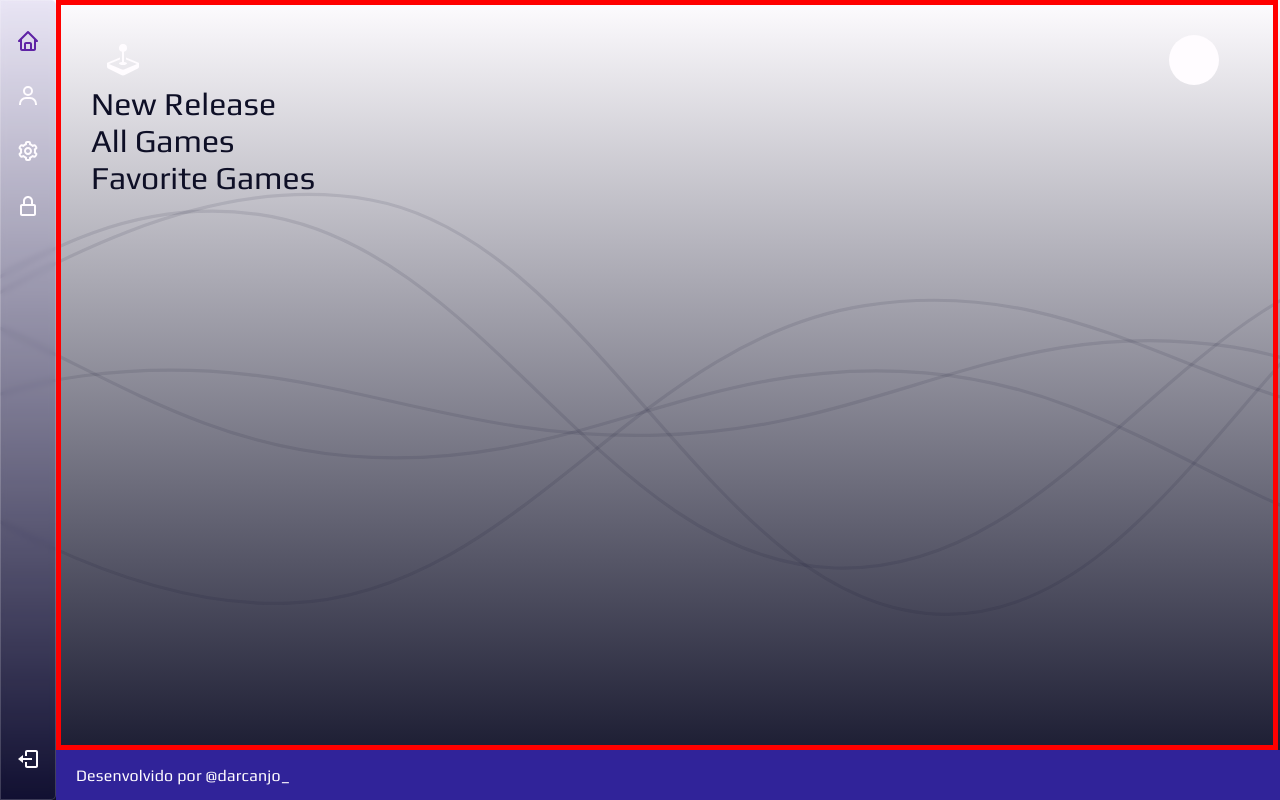
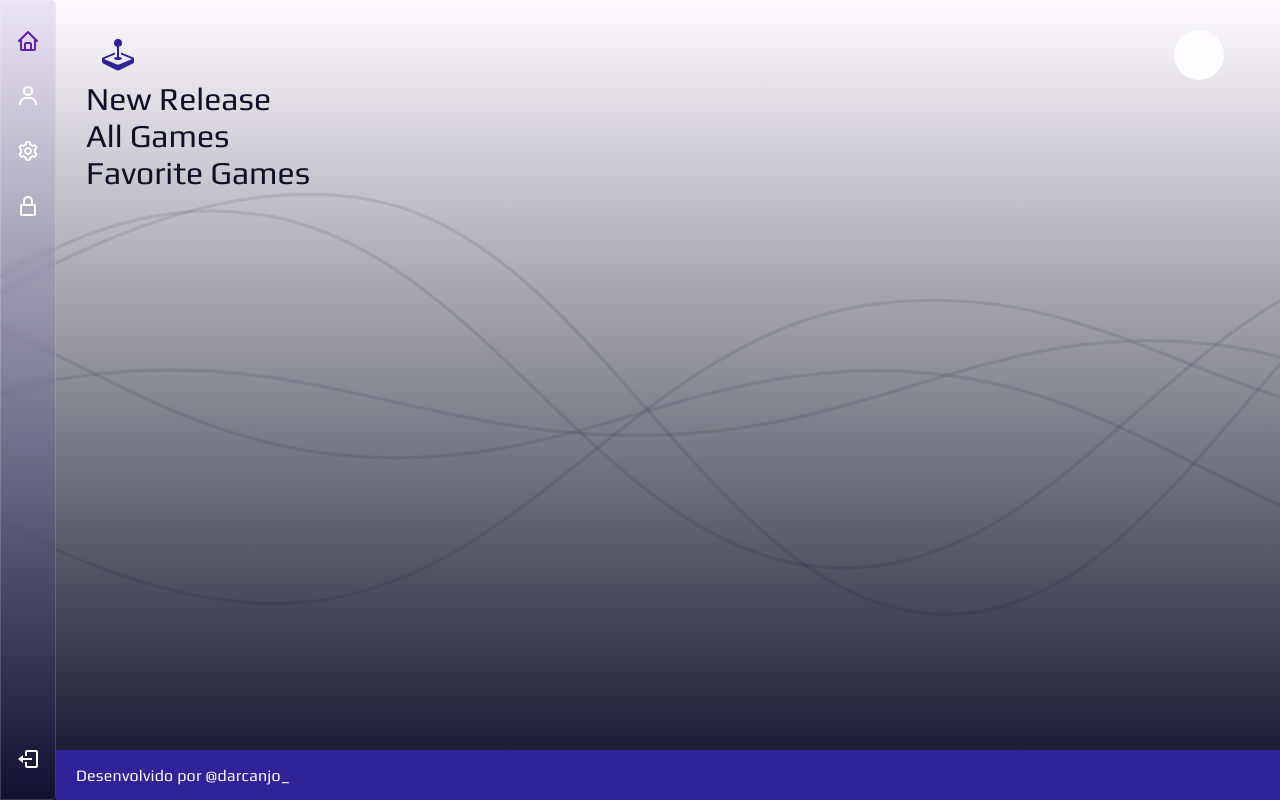
Before and after one commit to darcanj0/steam-project-react, a React (Vite) app: page / in a window 1280 px wide. Built offline with nearby package versions, Linux system fonts and the light colour scheme.

Commit message:
add light/dark mode boolean through components

```diff
--- a/src/components/ContentBox/index.tsx
+++ b/src/components/ContentBox/index.tsx
@@ -1,11 +1,16 @@
 import { LogoForContentBox } from "../Logo/styles";
 import * as S from "./styles";
 
-const ContentBox = (props: any) => {
+interface ContentBoxProps {
+  inLightMode?: boolean;
+  children: any;
+}
+
+const ContentBox = (props: ContentBoxProps) => {
   return (
-    <S.ContentBox inDarkMode={false}>
+    <S.ContentBox>
       <div>
-        <LogoForContentBox />
+        <LogoForContentBox inLightMode={props.inLightMode} />
         <div></div>
       </div>
       {props.children}
--- a/src/components/ContentBox/styles.ts
+++ b/src/components/ContentBox/styles.ts
@@ -4,7 +4,6 @@ export const ContentBox = styled.div`
   min-height: calc(100vh - 50px);
   width: calc(100% - 58px);
   padding: 30px;
-  border: 5px solid red;
   transform: translateX(56px);
 
   div {
--- a/src/components/Logo/styles.ts
+++ b/src/components/Logo/styles.ts
@@ -1,7 +1,12 @@
 import { BsJoystick } from "react-icons/bs";
 import styled from "styled-components";
 
-export const LogoForContentBox = styled(BsJoystick)`
+interface LogoForContentBoxProps {
+  inLightMode?: boolean;
+}
+
+export const LogoForContentBox = styled(BsJoystick)<LogoForContentBoxProps>`
   transform: scale(2);
-  color: ${({ theme }) => theme.colors.whiteColor};
+  color: ${({ theme, inLightMode }) =>
+    inLightMode ? theme.colors.secondaryColor : theme.colors.whiteColor};
 `;
--- a/src/pages/Home/index.tsx
+++ b/src/pages/Home/index.tsx
@@ -19,10 +19,12 @@ const Home = (props: HomeProps) => {
           settings: false,
         }}
       />
-      <ContentBox>
+      <ContentBox inLightMode={props.inLightMode}>
         <HomeHeading inLightMode={props.inLightMode}>New Release</HomeHeading>
         <HomeHeading inLightMode={props.inLightMode}>All Games</HomeHeading>
-        <HomeHeading inLightMode={props.inLightMode}>Favorite Games</HomeHeading>
+        <HomeHeading inLightMode={props.inLightMode}>
+          Favorite Games
+        </HomeHeading>
       </ContentBox>
 
       <Footer />
```
